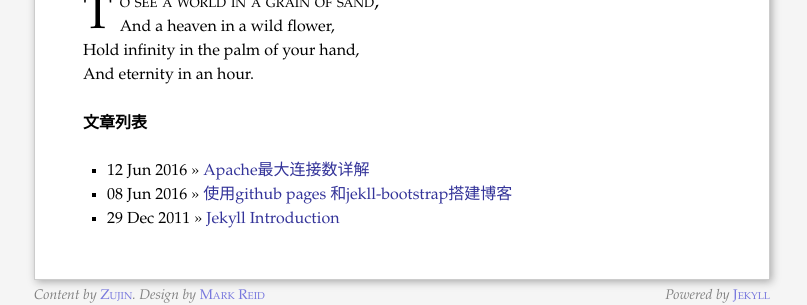
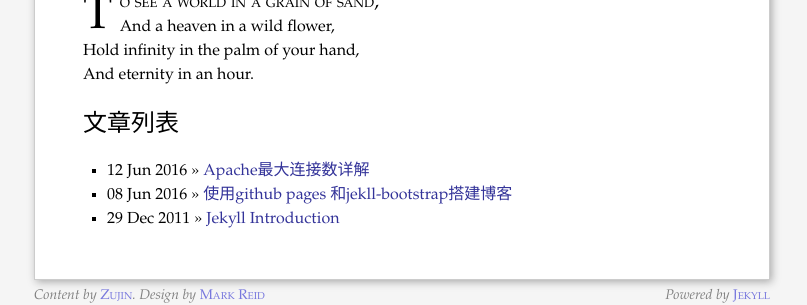
Before and after one commit to yuzujin/yuzujin.github.com, a Jekyll site: the page built from index.md, in a window 1280 px wide. Shown: the part 152-457 px from the top of the page, without its empty margins (238-1045 px from the left). Built offline with Jekyll 4.4.1, drawn with Linux system fonts in a browser that asks for light colours.

Commit message:
forth post

```diff
--- a/index.md
+++ b/index.md
@@ -11,7 +11,7 @@ Hold infinity in the palm of your hand,
 And eternity in an hour.
 
 
-## 文章列表
+### 文章列表
 
 <ul class="posts">
   {% for post in site.posts %}
```
